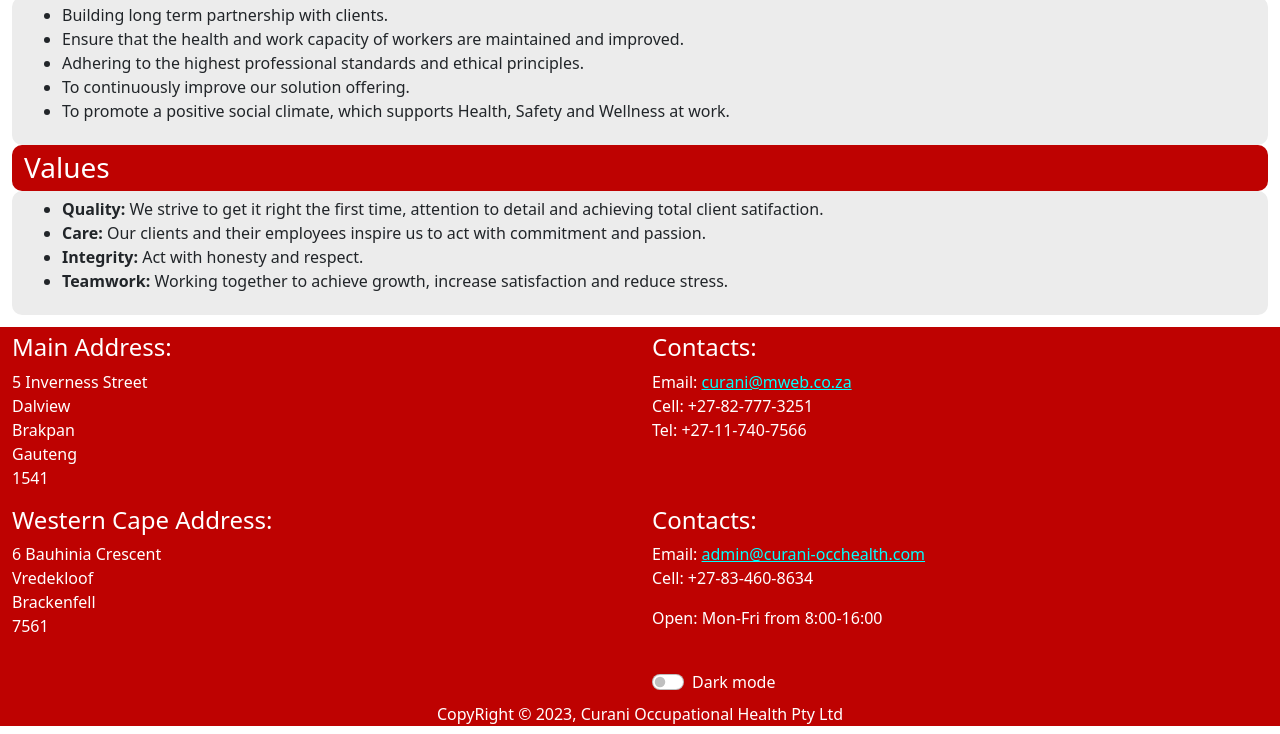
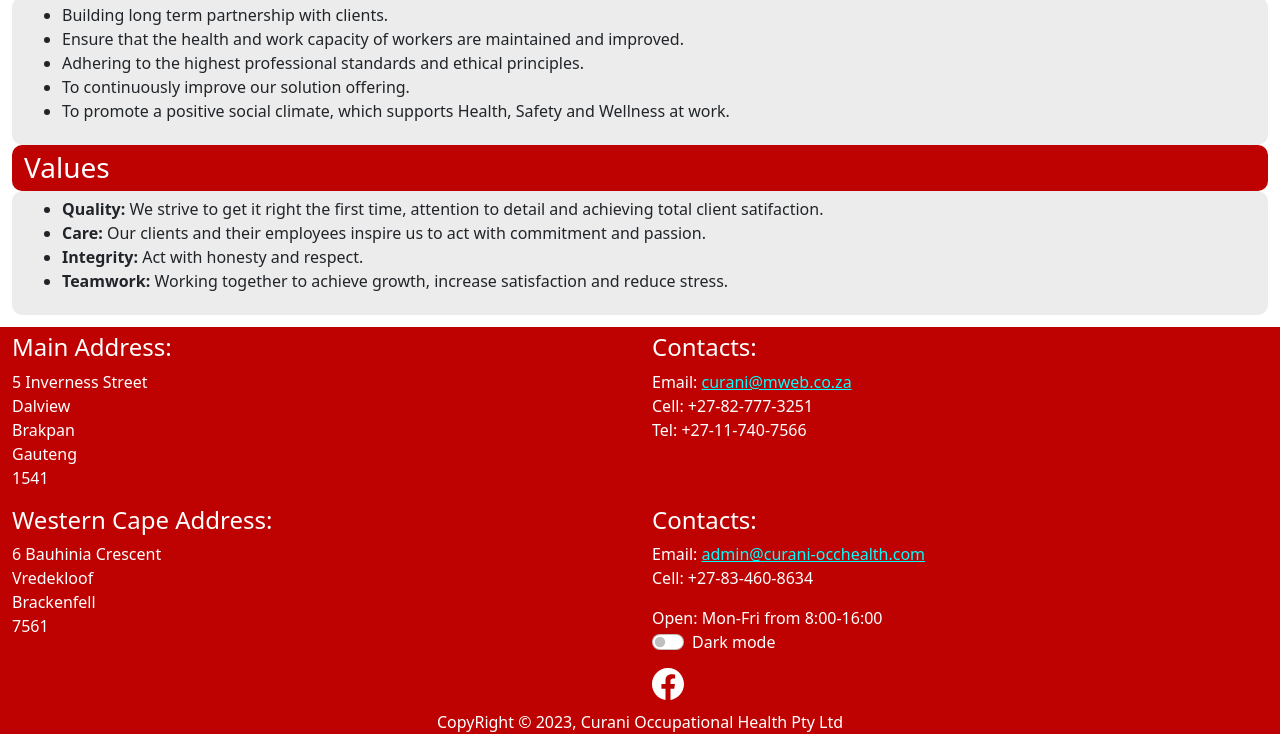
Before and after one commit to Frostbite3445/Curani-Website, a plain HTML site: page index.html in a window 1280 px wide. Shown: the part 1322-2056 px from the top of the page. Drawn offline with nearby package versions, Linux system fonts and the light colour scheme.

Commit message:
Add files via upload

```diff
--- a/index.html
+++ b/index.html
@@ -155,11 +155,11 @@
                         Cell: +27-83-460-8634<br />
                     </p>
                     <label>Open: Mon-Fri from 8:00-16:00</label>
-                    <p href="https://m.facebook.com/Curani-Occupational-Health-1993753527552459/?locale=es_LA"><object data="facebook.svg" width="32" height="32" class="allign-self-center me-2"></object></p>
                     <div class="form-check form-switch">
                         <input class="form-check-input" type="checkbox" id="flexSwitchCheckDefault" onchange="DarkModeToggle()">
                         <label class="form-check-label" for="flexSwitchCheckDefault">Dark mode</label>
-                      </div>
+                    </div>
+                    <a href="https://www.facebook.com/profile.php?id=100066793781440" style="font-size: 32px;"><img src="facebook.svg" width="32" height="32" class="allign-self-center me-2"></a>
                 </div>
             </div>
 
```
Also changed, not shown: Enquiry.html (+2 -1 lines), FAQs.html (+2 -1 lines), Mobile Medicals.html (+2 -1 lines), On-Site Clinics.html (+2 -1 lines), ThankYou.html (+2 -1 lines), facebook.svg (added).
